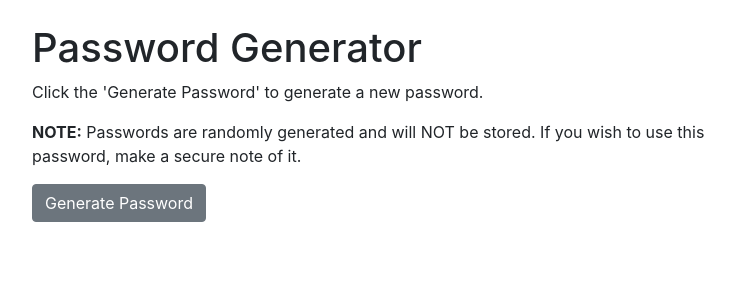
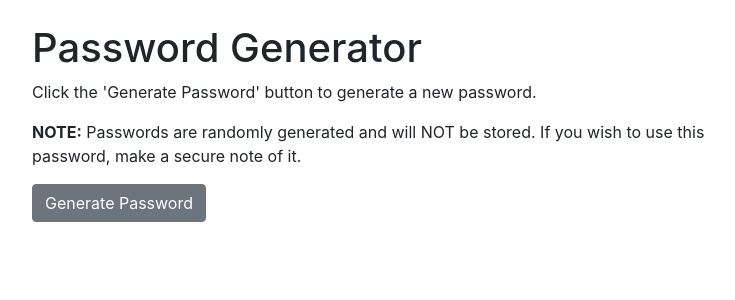
Before and after one commit to ghsinfosec/pwncheck-flask, a Flask app: template templates/generator.html in a window 1280 px wide. Shown: the part 56-356 px from the top of the page, without its empty margins (53-788 px from the left). Run offline with Flask 2, Linux system fonts and the light colour scheme; the template is opened without the code that fills it: values that come from a table or form of the project are taken from there, others are empty; parts of the project's set-up code (start-up, migrations or seed data) failed here and were passed over; some libraries are stand-ins or nearby versions.

Commit message:
Small grammar fix

```diff
--- a/templates/generator.html
+++ b/templates/generator.html
@@ -1,7 +1,7 @@
 {% extends "layout.html" %}
 {% block content %}
     <h1>Password Generator</h1>
-    <p>Click the 'Generate Password' to generate a new password.</p>
+    <p>Click the 'Generate Password' button to generate a new password.</p>
     <p><strong>NOTE:</strong> Passwords are randomly generated and will NOT be stored. If you wish to
     use this password, make a secure note of it.</p>
     <div class="content-section">
```
